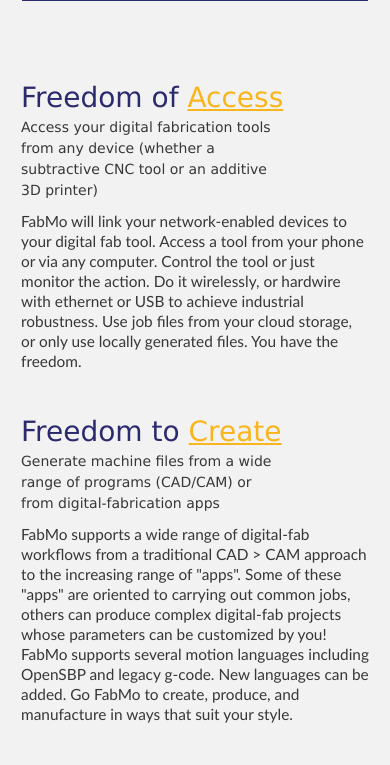
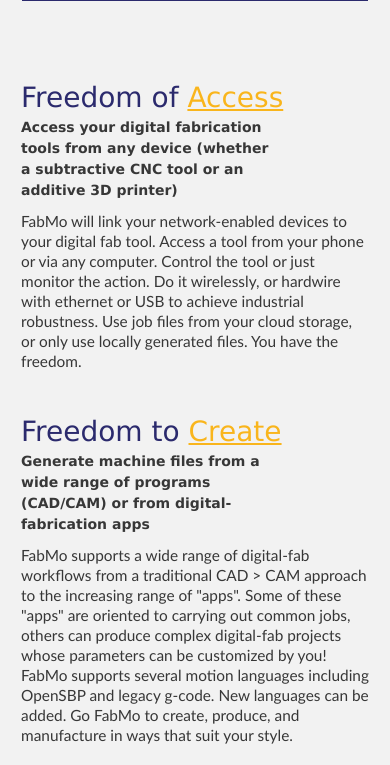
Before and after one commit to FabMo/FabMo.github.io, a plain HTML site: page index.html in a window 390 px wide. Shown: the part 811-1576 px from the top of the page. Drawn offline with Linux system fonts and the light colour scheme.

Commit message:
bold freedom h5 font for mobile

```diff
--- a/stylesheets/stylesheet.css
+++ b/stylesheets/stylesheet.css
@@ -431,6 +431,10 @@ Small Device Styles
     padding: 1.5em !important;
   }
 
+  .freedom h5 {
+    font-weight: bold !important;
+  }
+
   .tagline {
     width: 100% !important;
   }
```
